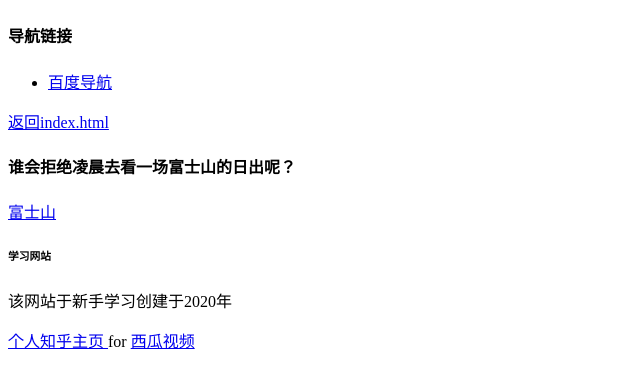
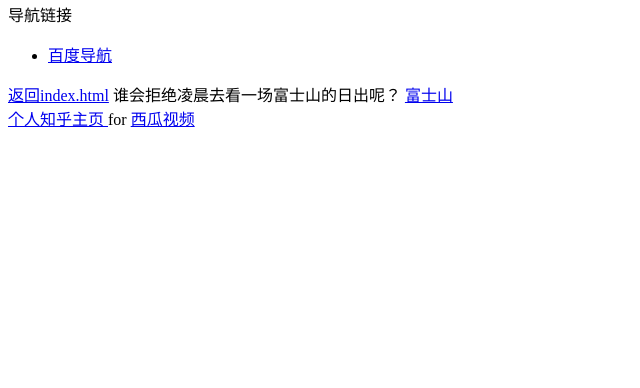
Before and after one commit to good1123456hh/.github.io, a plain HTML site: page bilibili.html in a window 1280 px wide. Shown: the part 310-698 px from the top of the page, without its empty margins (0-640 px from the left). Drawn offline with Linux system fonts and the light colour scheme.

Commit message:
Update bilibili.html

```diff
--- a/bilibili.html
+++ b/bilibili.html
@@ -13,7 +13,7 @@
 
 
 				<main>
-					<aside><h4>导航链接</h4>
+					<aside>导航链接
                     <ul>
                       <li><a href="https://www.baidu.com/?tn=44004473_21_oem_dg" target="_blank">百度导航
                     							</a> </li>
@@ -24,11 +24,10 @@
 					</aside>
 					<article>
 						<a href="https://github.com/good1123456hh/.github.io/blob/main/index.html">返回index.html</a>
-						<h4><strong>谁会拒绝凌晨去看一场富士山的日出呢？</strong></h4>
-						 <a href="https://www.bilibili.com/video/BV16Y411V75N?spm_id_from=333.851.b_7265636f6d6d656e64.5" target="_blank">富士山</a></center>
+						谁会拒绝凌晨去看一场富士山的日出呢？
+						 <a href="https://www.bilibili.com/video/BV16Y411V75N?spm_id_from=333.851.b_7265636f6d6d656e64.5" target="_blank">富士山</a>
 
-					  <h6>学习网站</h6>
-					  <p>该网站于新手学习创建于2020年</p>
+
 					</article>
 				</main>
 				<footer>
```
